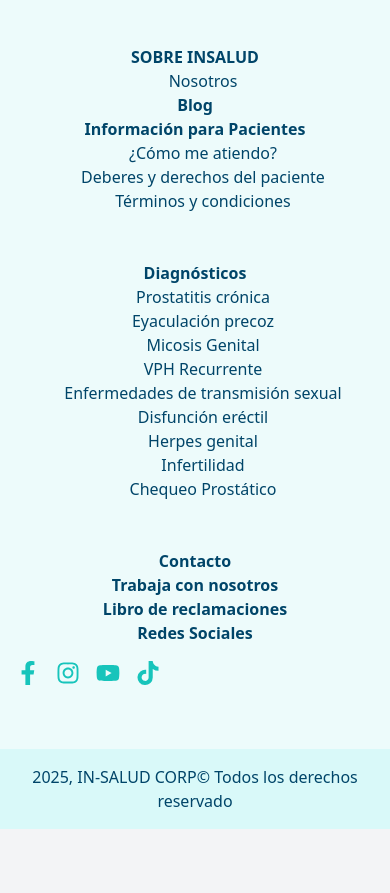
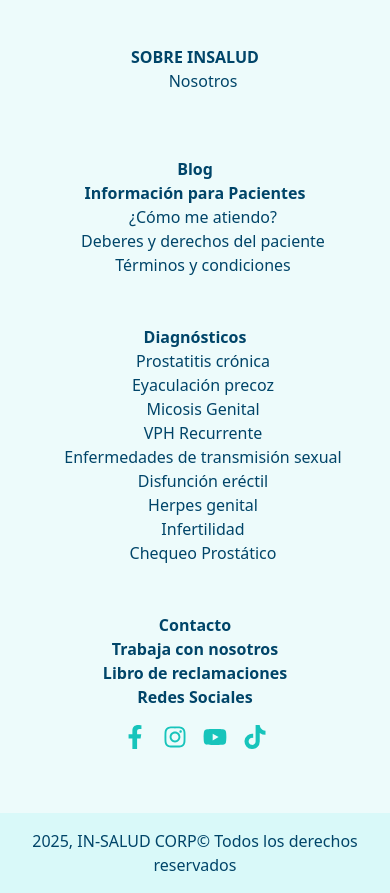
Before and after one commit to M4rckR/notas-de-prensa, an Astro site: page / in a window 390 px wide. Shown: the part 6013-6906 px from the top of the page. Before the commit the page ends 6842 px from the top, so only its background shows below. Built offline with nearby package versions, Linux system fonts and the light colour scheme; Astro itself is replaced by a stand-in of ours.

Commit message:
Correciones de footer eddi

```diff
--- a/src/components/Layout.astro
+++ b/src/components/Layout.astro
@@ -212,7 +212,7 @@
         <div>
         <div>
           <p class="font-bold">SOBRE INSALUD</p>
-          <div class="pl-4">
+          <div class="pl-4 pb-16">
             <a href="https://insalud.pe/nosotros/">
               <p>Nosotros</p>
             </a>
@@ -282,7 +282,7 @@
             <p class="font-bold">Libro de reclamaciones</p>
           </a>
             <p class="font-bold pb-4">Redes Sociales</p>
-            <div class="flex items-center gap-4">
+            <div class="flex justify-center md:justify-start items-center gap-4">
               <a href="https://www.facebook.com/insalud.medicinaespecializada" target="_blank">
                 <img src="/svg/facebook.svg" alt="facebook" class="w-6 h-6" />
               </a>
@@ -299,7 +299,7 @@
          </div>
       </div>
       <p class="text-center py-4 bg-in-cyan-bg-medium">
-        2025, IN-SALUD CORP© Todos los derechos reservado
+        2025, IN-SALUD CORP© Todos los derechos reservados
       </p>
     </footer>
   </body>
```
